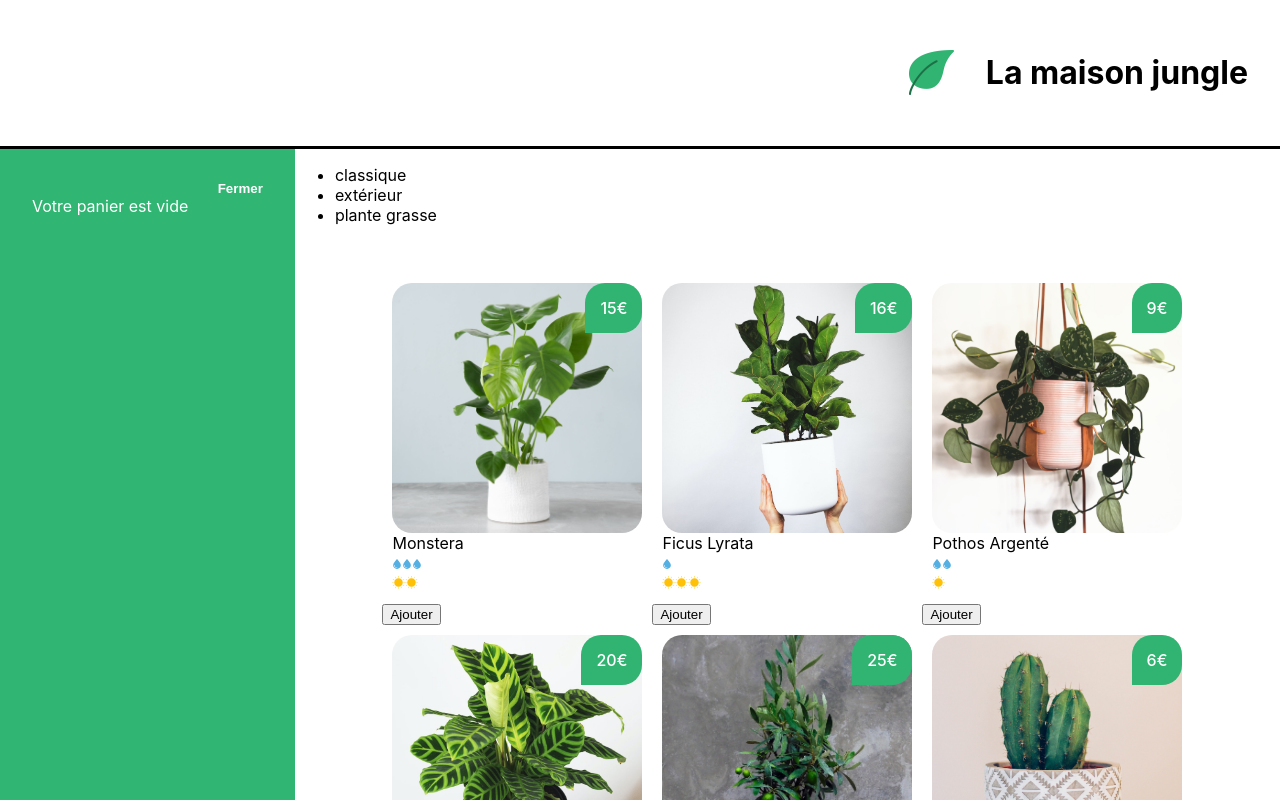
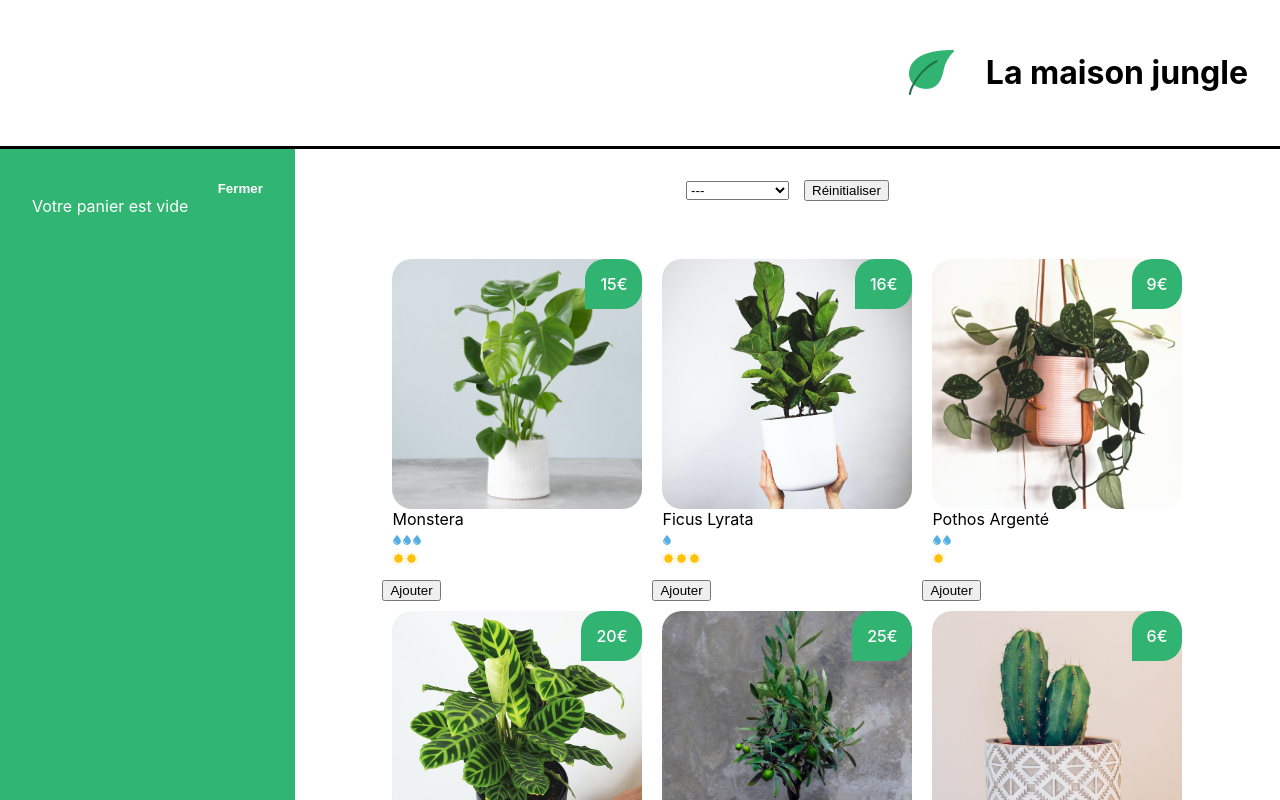
Before and after one commit to SOUFIANE-AIT-TALEB/react, a React (Create React App) app: page / in a window 1280 px wide. Shown: the top 800 px of the page. Built offline with nearby package versions, Linux system fonts and the light colour scheme.

Commit message:
Update ShoppingList.js
update ShoppingList.js

```diff
--- a/src/components/ShoppingList.js
+++ b/src/components/ShoppingList.js
@@ -1,8 +1,11 @@
+import { useState } from 'react'
 import { plantList } from '../datas/plantList'
 import PlantItem from './PlantItem'
+import Categories from './Categories'
 import '../styles/ShoppingList.css'
 
 function ShoppingList({ cart, updateCart }) {
+	const [activeCategory, setActiveCategory] = useState('')
 	const categories = plantList.reduce(
 		(acc, plant) =>
 			acc.includes(plant.category) ? acc : acc.concat(plant.category),
@@ -26,13 +29,15 @@
 
 	return (
 		<div className='lmj-shopping-list'>
-			<ul>
-				{categories.map((cat) => (
-					<li key={cat}>{cat}</li>
-				))}
-			</ul>
+			<Categories
+				categories={categories}
+				setActiveCategory={setActiveCategory}
+				activeCategory={activeCategory}
+			/>
+
 			<ul className='lmj-plant-list'>
-				{plantList.map(({ id, cover, name, water, light, price }) => (
+				{plantList.map(({ id, cover, name, water, light, price, category }) =>
+					!activeCategory || activeCategory === category ? (
 						<div key={id}>
 							<PlantItem
 								cover={cover}
@@ -43,7 +48,8 @@
 							/>
 							<button onClick={() => addToCart(name, price)}>Ajouter</button>
 						</div>
-				))}
+					) : null
+				)}
 			</ul>
 		</div>
 	)
```
Lines whose indentation alone changed are shown as unchanged.
